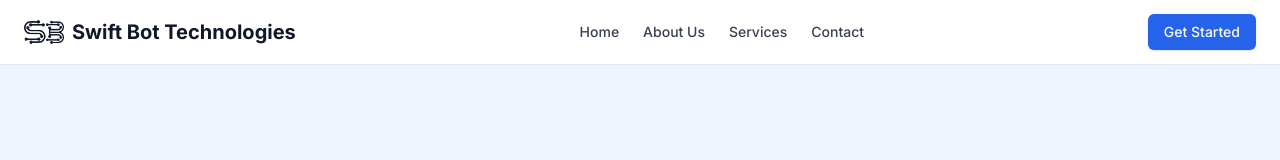
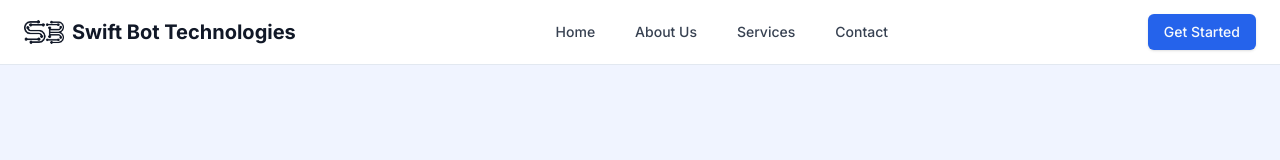
Before and after one commit to mayank-jain632/swift-bot-technologies-site, a Next.js app: page / in a window 1280 px wide. Shown: the top 160 px of the page. Built offline with nearby package versions, Linux system fonts and the light colour scheme.

Commit message:
small edits

```diff
--- a/components/header.tsx
+++ b/components/header.tsx
@@ -26,7 +26,7 @@ export default function Header() {
           />
           <span className="text-xl font-bold text-gray-900">Swift Bot Technologies</span>
         </Link>
-        <nav className="hidden md:flex gap-6">
+        <nav className="hidden md:flex gap-10">
           <Link href="/" className="text-sm font-medium text-gray-700 hover:text-primary transition-colors">
             Home
           </Link>
```
